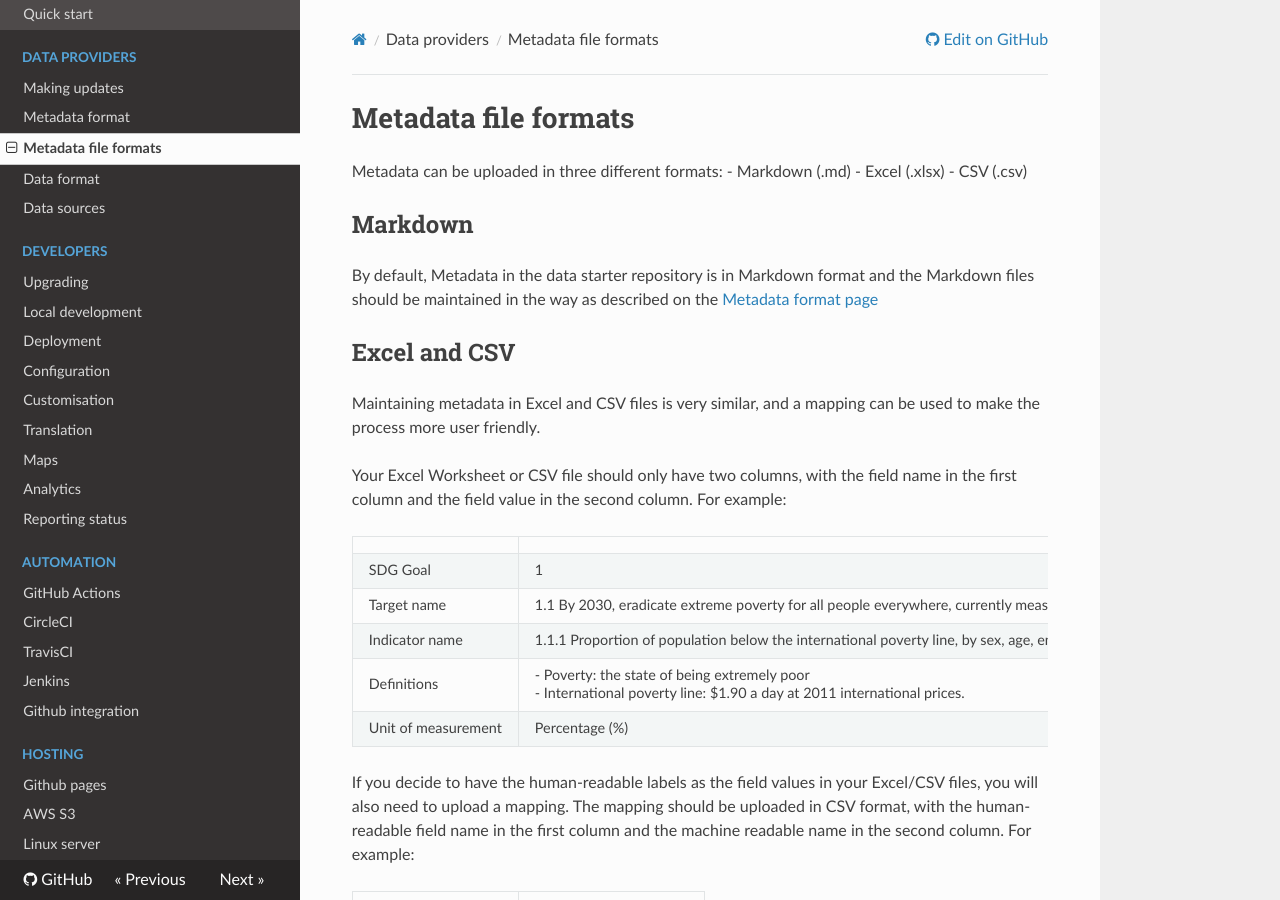
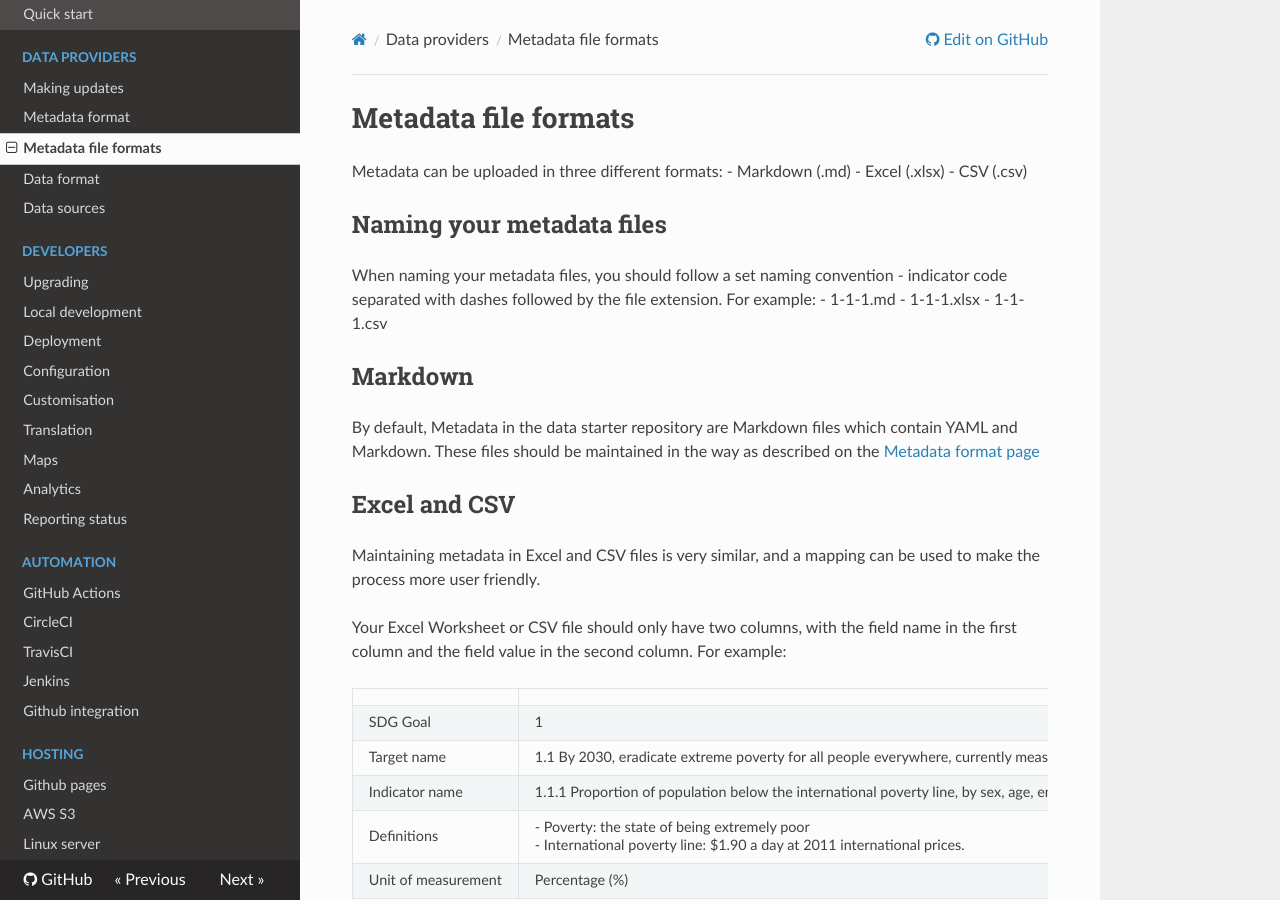
Before and after one commit to open-sdg/open-sdg, an MkDocs documentation site: the page built from docs/metadata-file-formats.md, in a window 1280 px wide and 900 px high. Built offline with MkDocs 1.6.1, drawn with Linux system fonts in a browser that asks for light colours; nearby versions of some CDN libraries; old or Windows-style settings are respelled for this version of MkDocs.

Commit message:
Update metadata-file-formats.md

```diff
--- a/docs/metadata-file-formats.md
+++ b/docs/metadata-file-formats.md
@@ -5,9 +5,15 @@ Metadata can be uploaded in three different formats:
 - Excel (.xlsx)
 - CSV (.csv)
 
+## Naming your metadata files
+When naming your metadata files, you should follow a set naming convention - indicator code separated with dashes followed by the file extension. For example:
+- 1-1-1.md
+- 1-1-1.xlsx
+- 1-1-1.csv
+
 ## Markdown
 
-By default, Metadata in the data starter repository is in Markdown format and the Markdown files should be maintained in the way as described on the [Metadata format page](./metadata-format.md)
+By default, Metadata in the data starter repository are Markdown files which contain YAML and Markdown. These files should be maintained in the way as described on the [Metadata format page](./metadata-format.md)
 
 ## Excel and CSV
 
```
